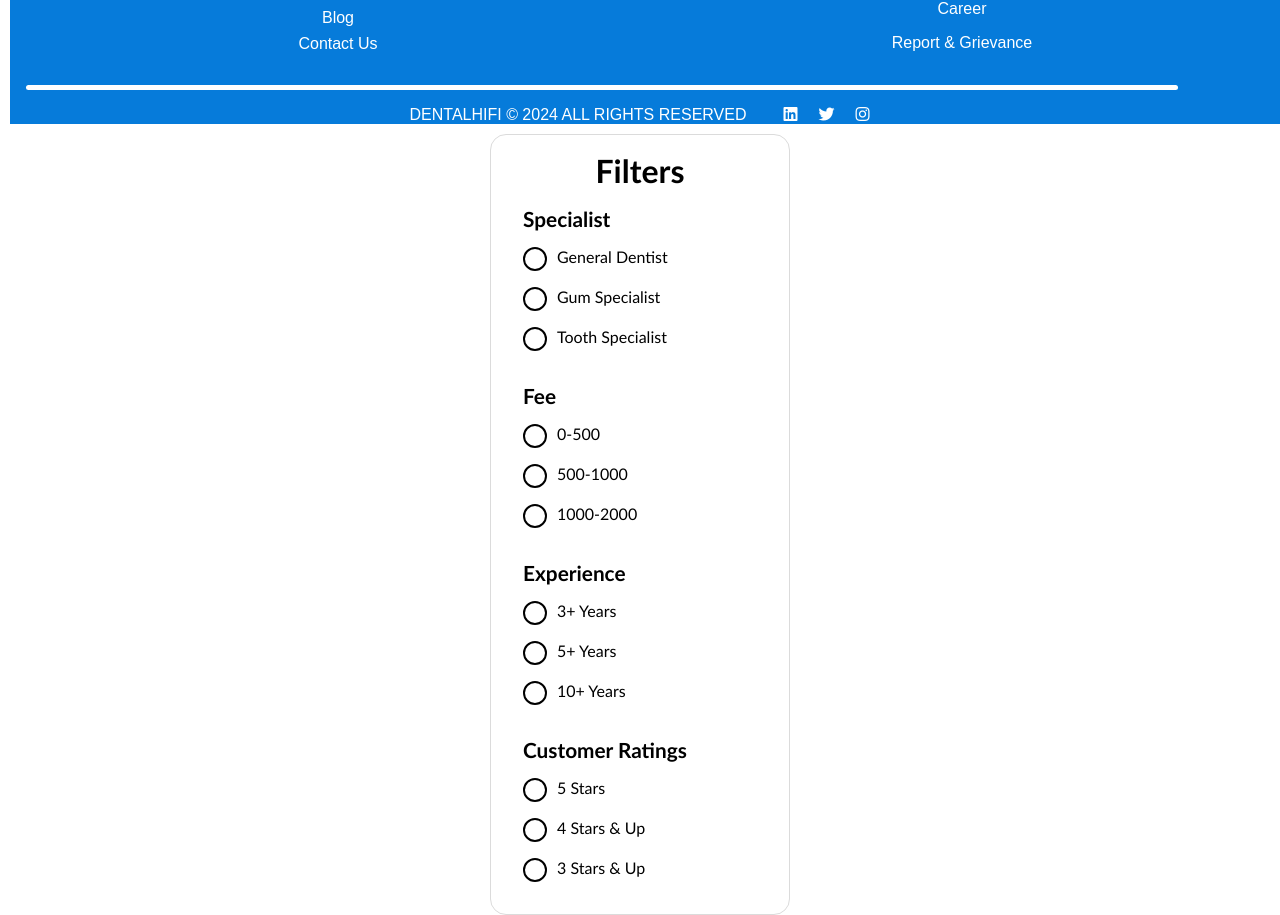
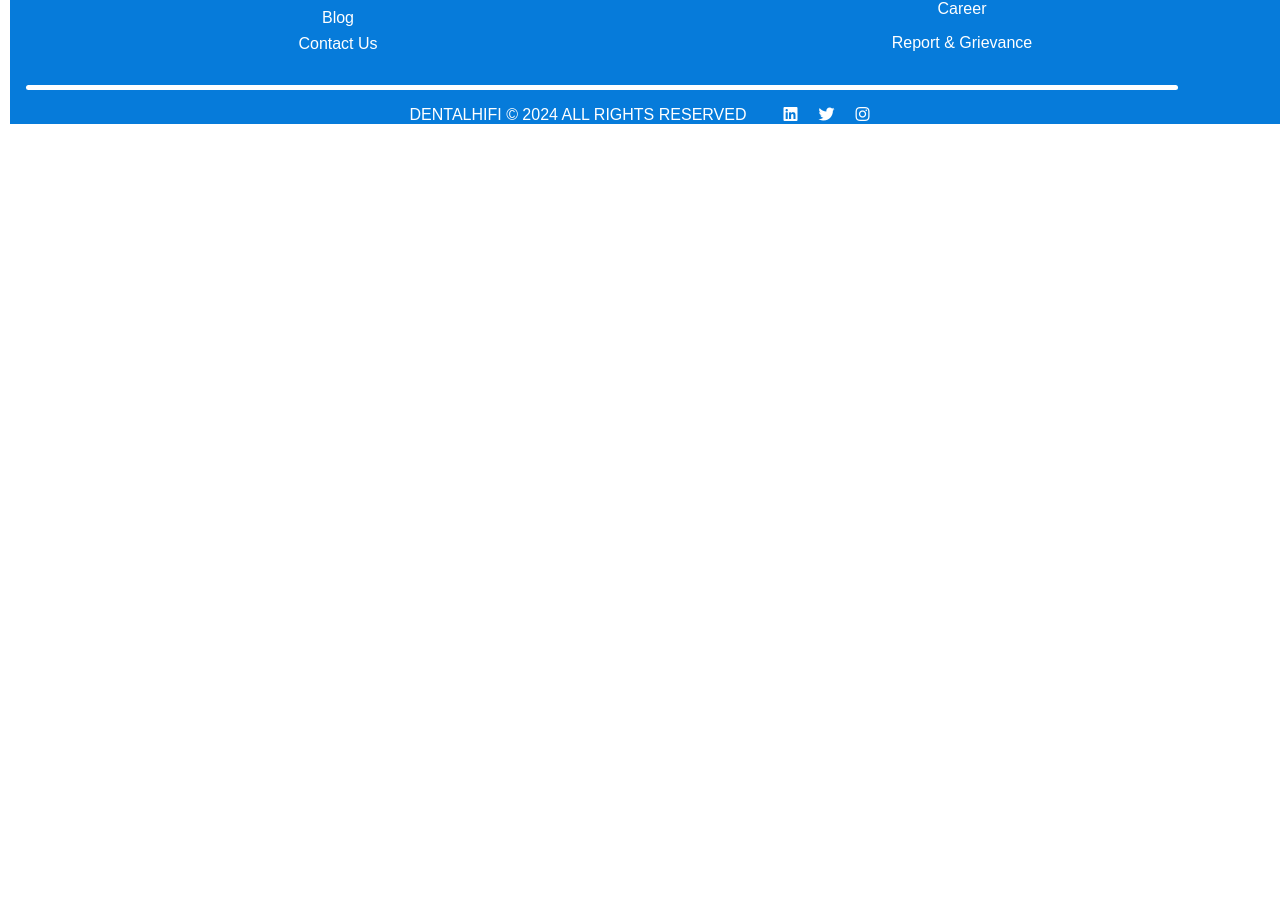
Before and after one commit to Jeisri/Frontend-Dental-HiFi, a React (Create React App) app: page / in a window 1280 px wide. Shown: the part 1759-2674 px from the top of the page. After the commit the page ends 1893 px from the top, so only its background shows below. Built offline with nearby package versions, Linux system fonts and the light colour scheme.

Commit message:
init Home.js

```diff
--- a/src/components/Home.js
+++ b/src/components/Home.js
@@ -47,7 +47,7 @@ const Home = () => {
       </main>
 
       <Footer />
-      <Filters />
+
     </div>
   );
 }
```
